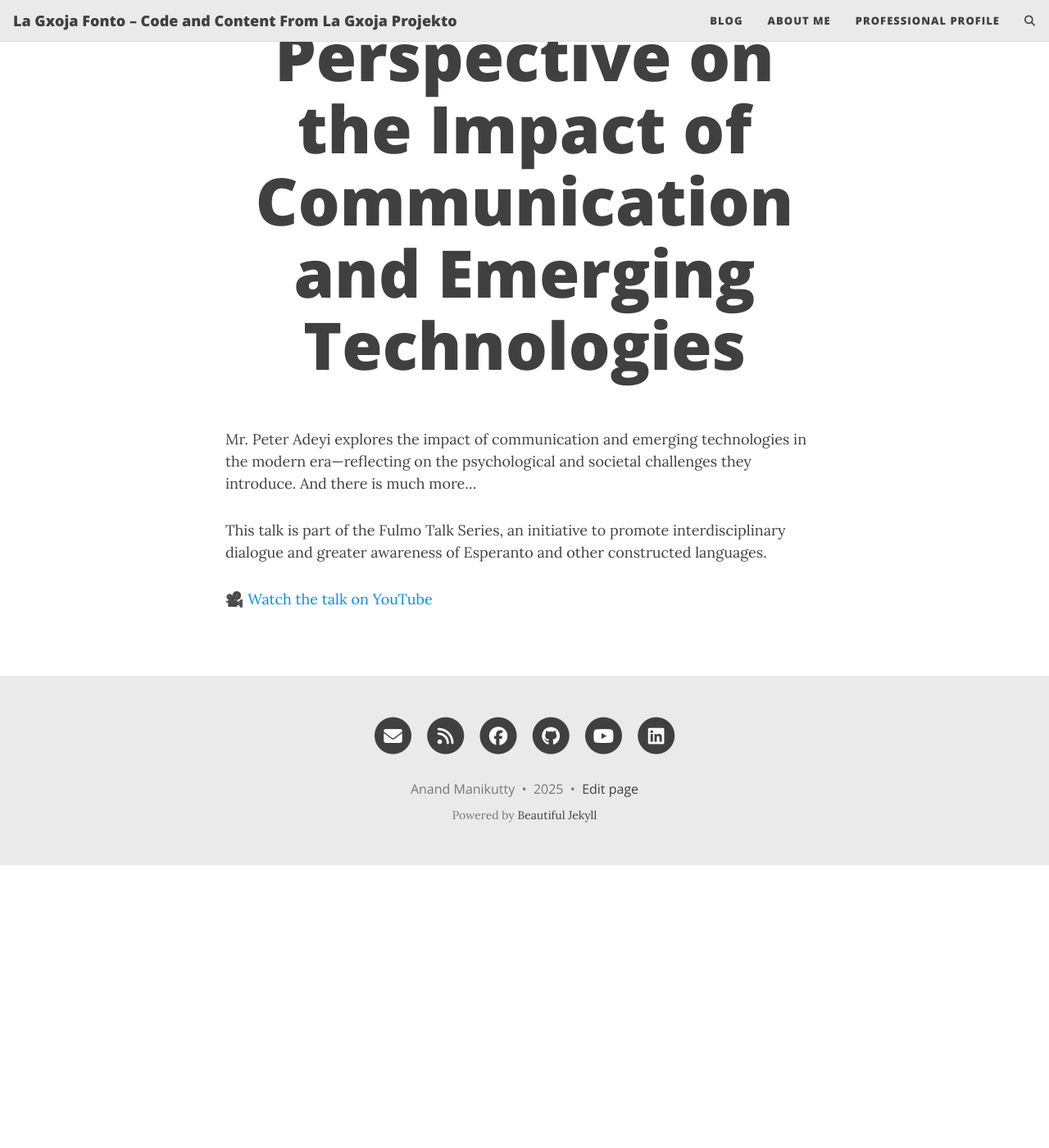
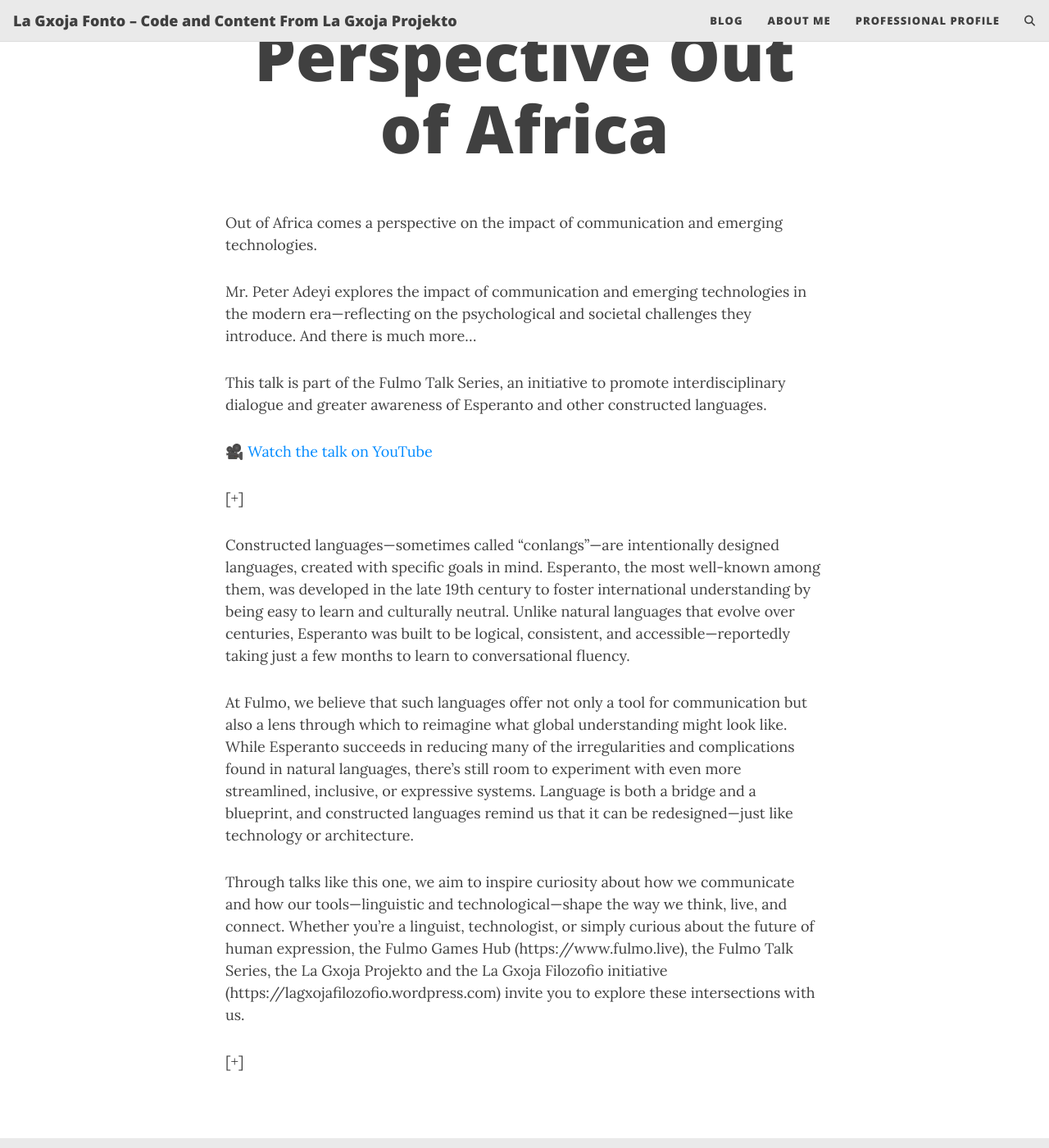
Before and after one commit to delphicventurescode/delphicventurescode.github.io, a Jekyll site: the page built from _talks/2025-07-18-mr-peter-adeyi-ajb.md, in a window 1280 px wide and 1400 px high, scrolled down 370 px. Shown: the whole window at 82% size. Built offline with Jekyll 4.4.1, drawn with Linux system fonts in a browser that asks for light colours; comment, search, counter and statistics services are not loaded; before the commit the page ends 1425 px from its top, so only the background shows below that; some of the changed text lies outside the part shown.

```diff
--- a/_talks/2025-07-18-mr-peter-adeyi-ajb.md
+++ b/_talks/2025-07-18-mr-peter-adeyi-ajb.md
@@ -8,8 +8,20 @@ tags: [communication, communication technologies, psychology, psychological issu
 layout: page
 ---
 
+Out of Africa comes a perspective on the impact of communication and emerging technologies.
+
 Mr. Peter Adeyi explores the impact of communication and emerging technologies in the modern era—reflecting on the psychological and societal challenges they introduce. And there is much more...
 
 This talk is part of the Fulmo Talk Series, an initiative to promote interdisciplinary dialogue and greater awareness of Esperanto and other constructed languages.
 
 [🎥 Watch the talk on YouTube](https://www.youtube.com/watch?v=15KB2qnSWpY&t=18s)
+
+[+]
+
+Constructed languages—sometimes called "conlangs"—are intentionally designed languages, created with specific goals in mind. Esperanto, the most well-known among them, was developed in the late 19th century to foster international understanding by being easy to learn and culturally neutral. Unlike natural languages that evolve over centuries, Esperanto was built to be logical, consistent, and accessible—reportedly taking just a few months to learn to conversational fluency.
+
+At Fulmo, we believe that such languages offer not only a tool for communication but also a lens through which to reimagine what global understanding might look like. While Esperanto succeeds in reducing many of the irregularities and complications found in natural languages, there’s still room to experiment with even more streamlined, inclusive, or expressive systems. Language is both a bridge and a blueprint, and constructed languages remind us that it can be redesigned—just like technology or architecture.
+
+Through talks like this one, we aim to inspire curiosity about how we communicate and how our tools—linguistic and technological—shape the way we think, live, and connect. Whether you're a linguist, technologist, or simply curious about the future of human expression, the Fulmo Games Hub (https://www.fulmo.live), the Fulmo Talk Series, the La Gxoja Projekto and the La Gxoja Filozofio initiative (https://lagxojafilozofio.wordpress.com) invite you to explore these intersections with us.
+
+[+]
```
Also changed, not shown: other parts of _talks/2025-07-18-mr-peter-adeyi-ajb.md (+1 -1 lines), _posts/2025-07-09-just-for-the-record.md (+3 -1 lines), _talks/2025-07-20-dr-budha-chakraborty-aib.md (+10 -0 lines).
